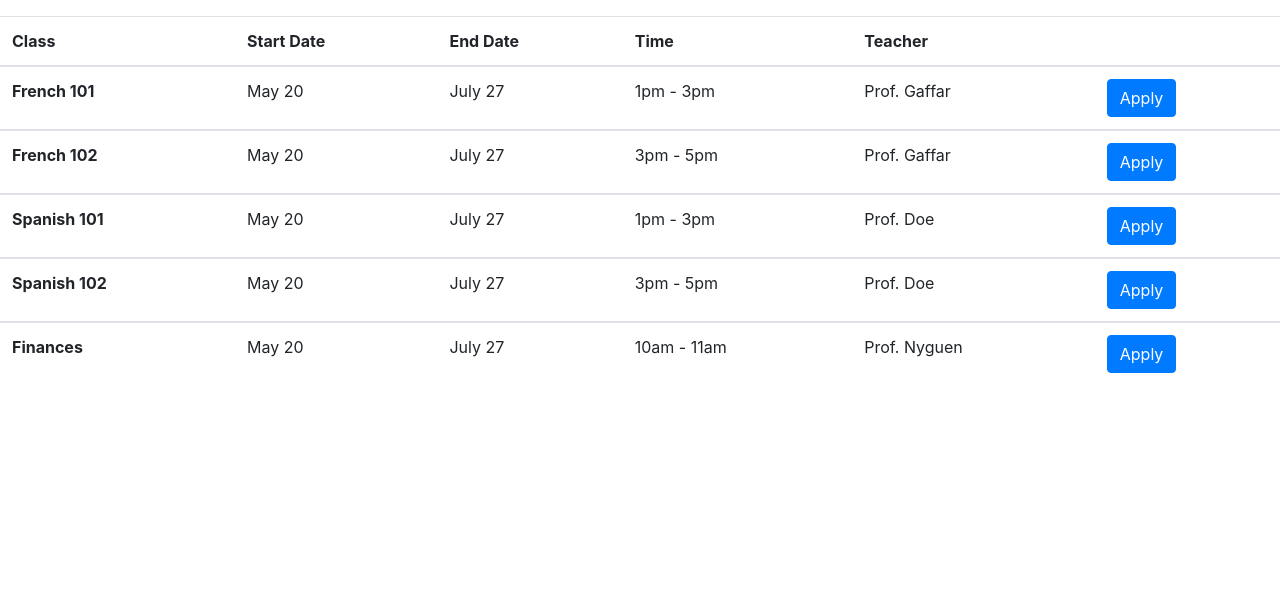
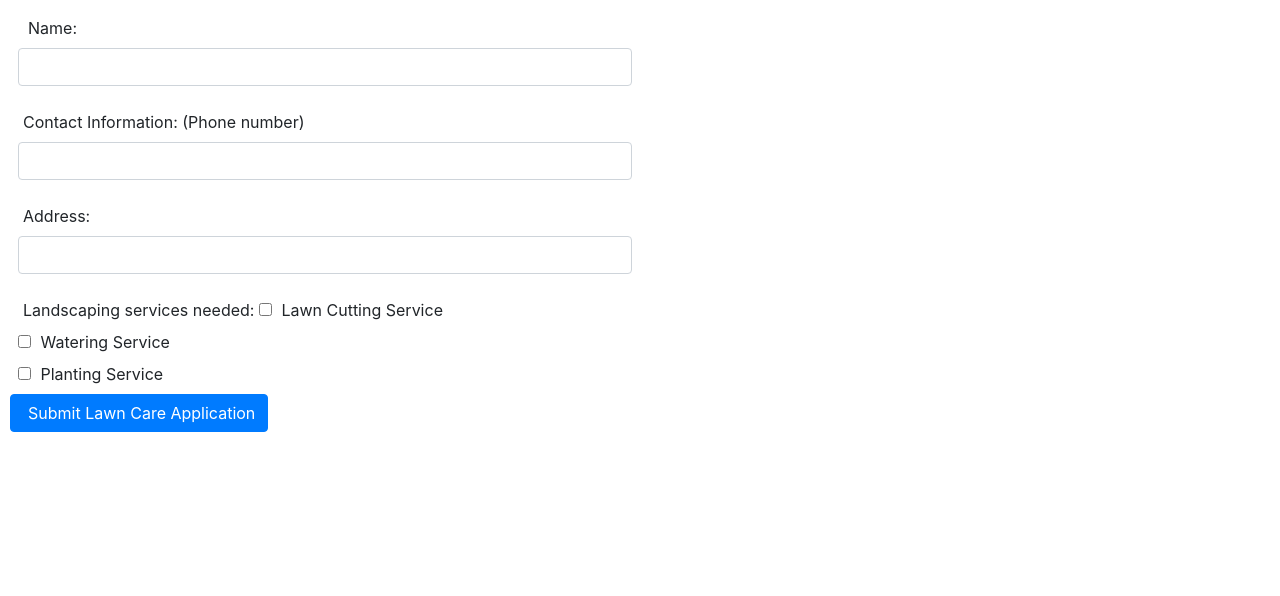
Before and after one commit to Saljooq/se329portfolio, a plain HTML site: page home_and_lawn_care/ApplyForHomeAndLawnCare.html in a window 1280 px wide. Shown: the part 204-800 px from the top of the page. Drawn offline with nearby package versions, Linux system fonts and the light colour scheme.

Commit message:
Update ApplyForHomeAndLawnCare.html

```diff
--- a/home_and_lawn_care/ApplyForHomeAndLawnCare.html
+++ b/home_and_lawn_care/ApplyForHomeAndLawnCare.html
@@ -90,72 +90,29 @@
                     </div>
                   <br>
                    <!-- navbar ends here -->
-        <br>
-        <h1>Apply for Home And Lawn Care</h1>
-
-        <br/>
-        <table class="table">
-            <thead>
-              <tr>
-                <th scope="col">Class</th>
-                <th scope="col">Start Date</th>
-                <th scope="col">End Date</th>
-                <th scope="col">Time</th>
-                <th scope="col">Teacher</th>
-                <th scope="col"></th>
-              </tr>
-            </thead>
-            <tbody>
-              <tr>
-                <th scope="row">French 101</th>
-                <td>May 20</td>
-                <td>July 27</td>
-                <td>1pm - 3pm</td>
-                <td>Prof. Gaffar</td>
-                <td><button class="btn btn-primary" onclick="window.location.href='../success.html'">Apply</button></td>
-              </tr>
-            </tbody>
-            <tbody>
-              <tr>
-                <th scope="row">French 102</th>
-                <td>May 20</td>
-                <td>July 27</td>
-                <td>3pm - 5pm</td>
-                <td>Prof. Gaffar</td>
-                <td><button class="btn btn-primary" onclick="window.location.href='../success.html'">Apply</button></td>
-              </tr>
-            </tbody>
-            <tbody>
-              <tr>
-                <th scope="row">Spanish 101</th>
-                <td>May 20</td>
-                <td>July 27</td>
-                <td>1pm - 3pm</td>
-                <td>Prof. Doe</td>
-                <td><button class="btn btn-primary" onclick="window.location.href='../success.html'">Apply</button></td>
-              </tr>
-            </tbody>
-            <tbody>
-              <tr>
-                <th scope="row">Spanish 102</th>
-                <td>May 20</td>
-                <td>July 27</td>
-                <td>3pm - 5pm</td>
-                <td>Prof. Doe</td>
-                <td><button class="btn btn-primary" onclick="window.location.href='../success.html'">Apply</button></td>
-              </tr>
-            </tbody>
-            <tbody>
-              <tr>
-                <th scope="row">Finances</th>
-                <td>May 20</td>
-                <td>July 27</td>
-                <td>10am - 11am</td>
-                <td>Prof. Nyguen</td>
-                <td><button class="btn btn-primary" onclick="window.location.href='../success.html'">Apply</button></td>
-              </tr>
-            </tbody>
-          </table>
+    <br>
+        <h1 style="text-indent: 5px; margin-left: 10px; margin-right: 50%;" >Apply for Home and Lawn Care</h1>
+    <br/>
+        <form style="text-indent: 5px; margin-left: 10px; margin-right: 50%;" class="form-label px-2"  >
+            <label>Name:</label>
+            <input class="form-control" type="text">
+            <br>
+            <label>Contact Information: (Phone number)</label>
+            <input type="text" class="form-control" >
+            <br>
+            <label>Address:</label>
+            <input type="text" class="form-control" >
+            <br>
+            <label>Landscaping services needed:</label>
+            <input type="checkbox" id="opt1" name="opt1">
+            <label for="opt1"> Lawn Cutting Service</label><br>
+            <input type="checkbox" id="opt2" name="opt2">
+            <label for="opt2"> Watering Service</label><br>
+            <input type="checkbox" id="opt3" name="opt3">
+            <label for="vehicle3"> Planting Service</label>
+            <br>
+        </form>
+        <button  style="text-indent: 5px; margin-left: 10px; "class="btn btn-primary" onclick="window.location.href='success.html'"> Submit Lawn Care Application</button>
         <br>
         <br>
         <br>
```
